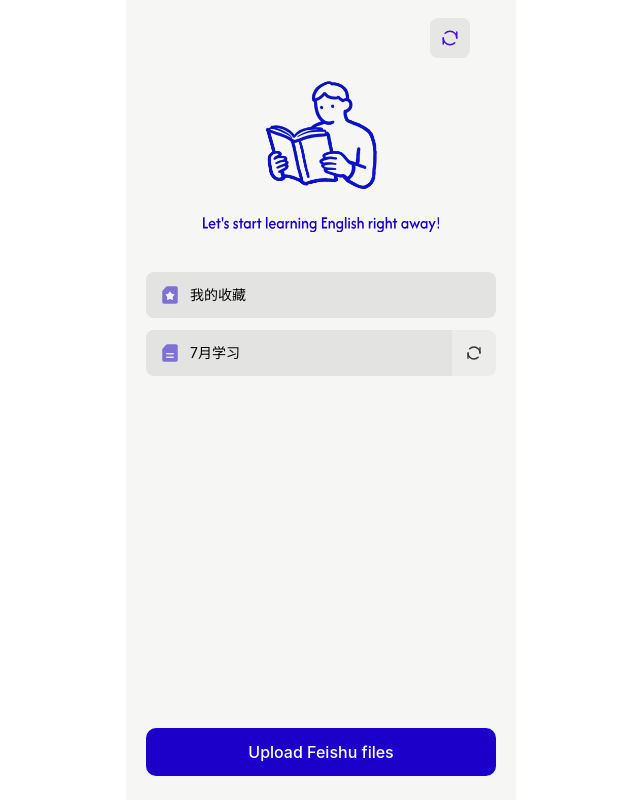
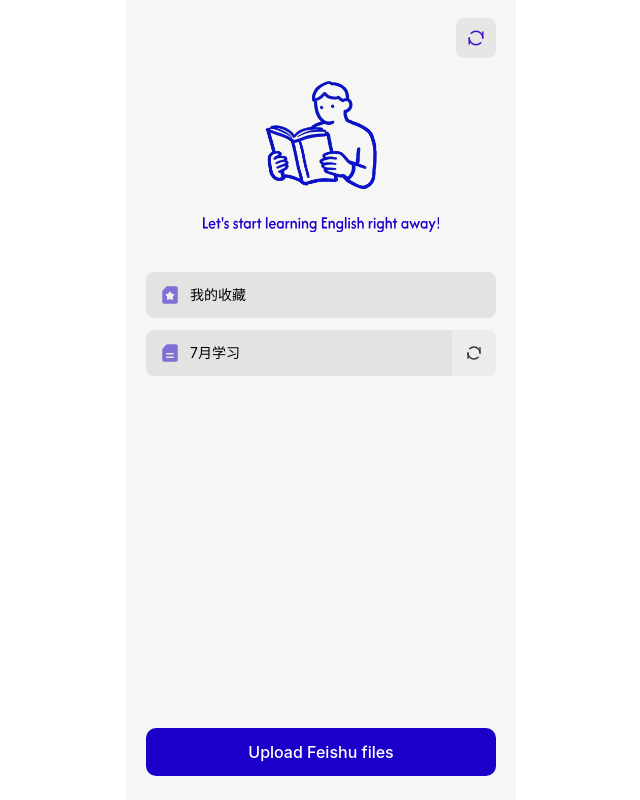
Before and after one commit to ebbbddd/my_flashcard, a website: page public/index.html in a window 1280 px wide. Shown: the whole page, without its empty margins (319-959 px from the left). Drawn offline with Linux system fonts and the light colour scheme; no server answers.

Commit message:
Align sync button with upload button

```diff
--- a/public/styles.css
+++ b/public/styles.css
@@ -142,7 +142,7 @@ textarea:focus-visible {
 .sync-button {
   position: fixed;
   top: 18px;
-  left: calc(50% + 129px);
+  right: calc(50% - 175px);
   z-index: 20;
   width: 40px;
   height: 40px;
@@ -153,7 +153,6 @@ textarea:focus-visible {
   color: var(--blue);
   font-size: 0;
   cursor: pointer;
-  transform: translateX(-50%);
 }
 
 .sync-button::before {
```
